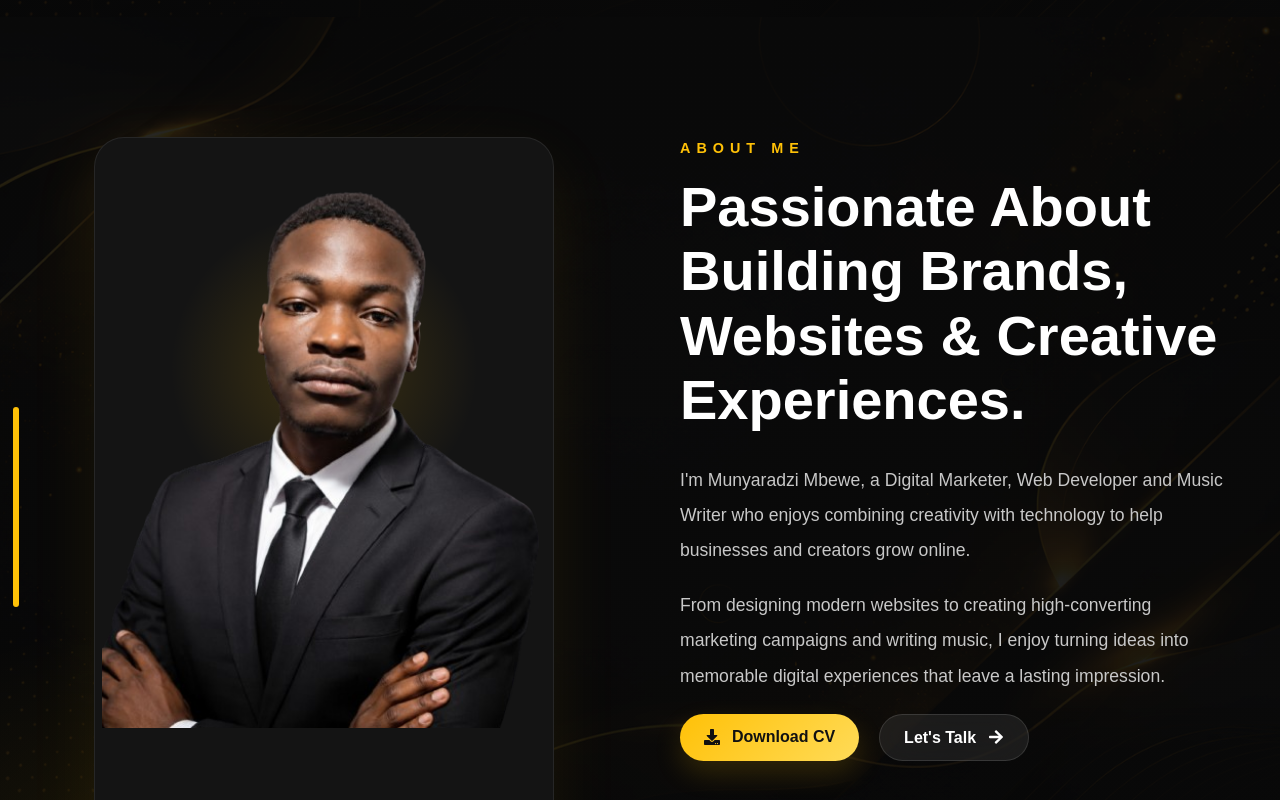
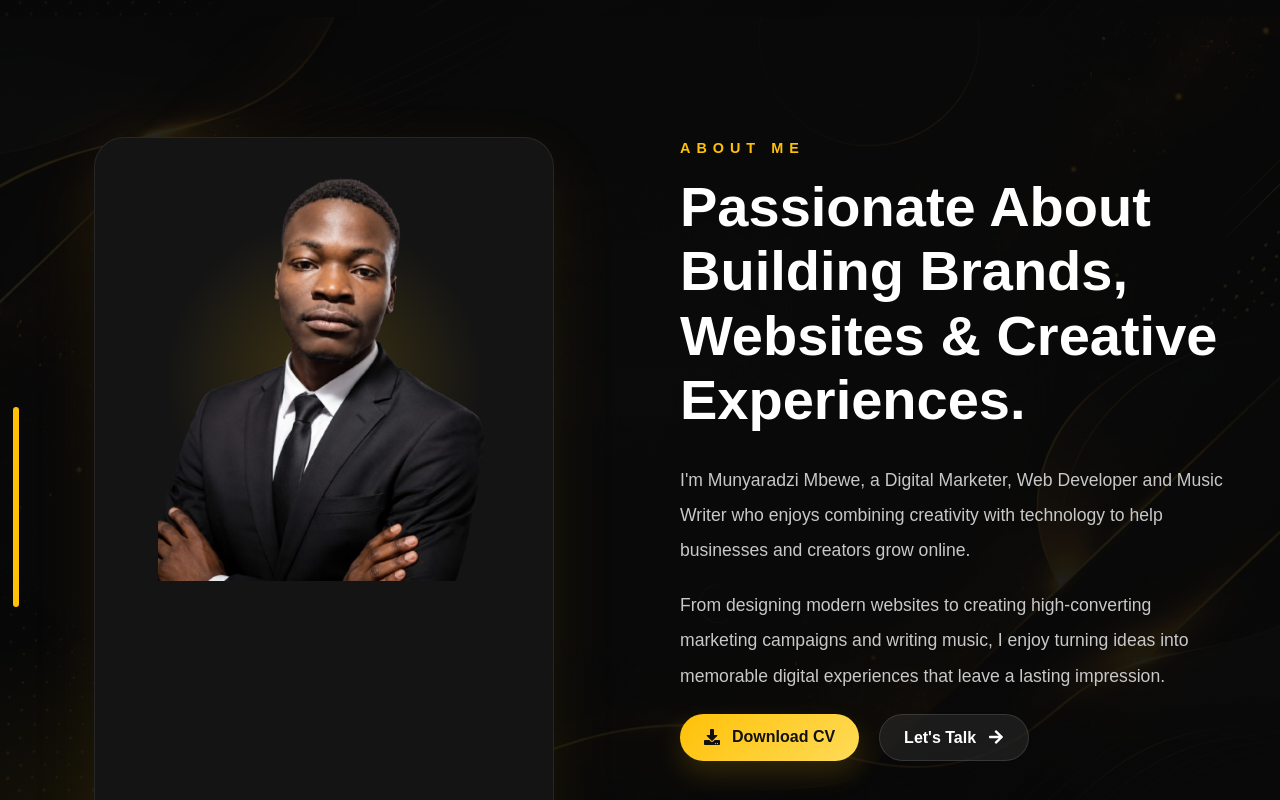
Before and after one commit to munya-meister/My-portfolio, a React (Vite) app: page / in a window 1280 px wide. Shown: the part 880-1680 px from the top of the page. Built offline with nearby package versions, Linux system fonts and the light colour scheme; no server answers.

Commit message:
about image card adjustments

```diff
--- a/src/components/about/about.css
+++ b/src/components/about/about.css
@@ -94,7 +94,7 @@
 .image-card img{
 
     width:100%;
-    height:80%;
+    height:60%;
 
     object-fit:contain;
 
@@ -112,7 +112,7 @@
     position:absolute;
 
     width:320px;
-    height:300px;
+    height:320px;
 
     background:radial-gradient(circle,
         rgba(255,193,7,.18),
```
